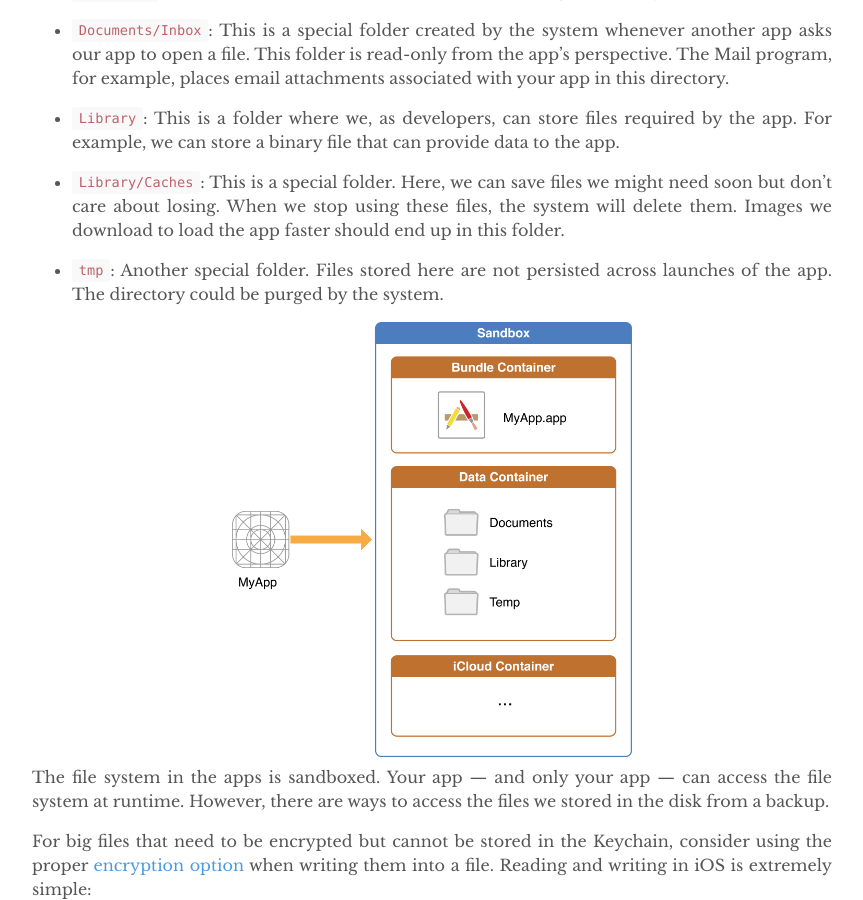
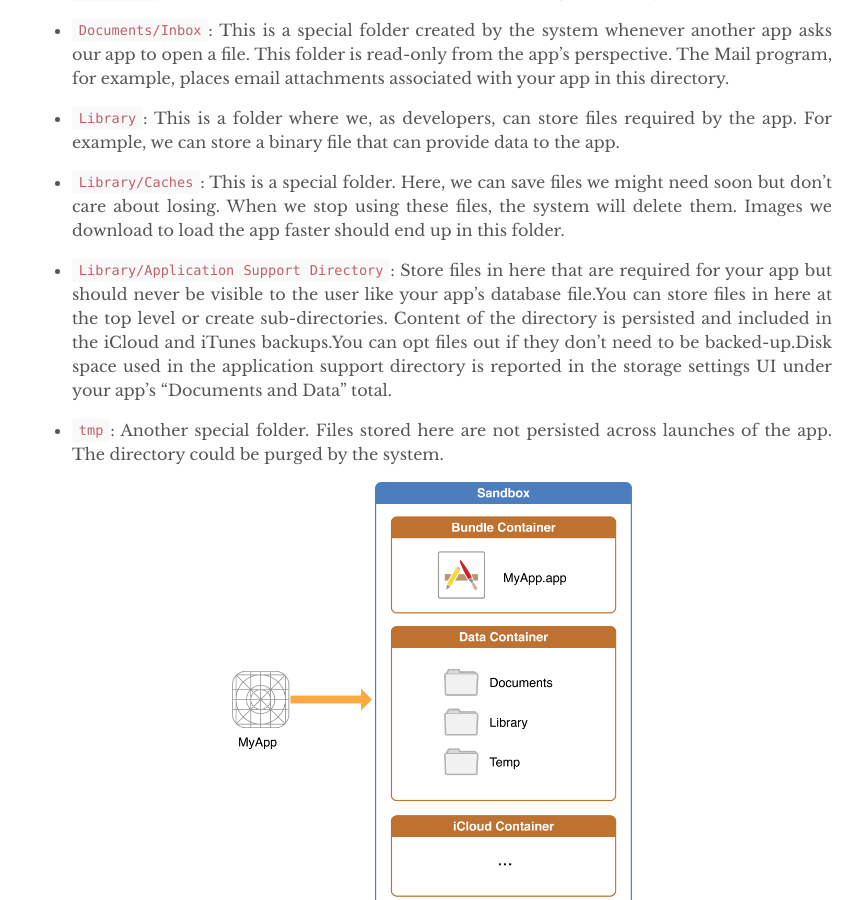
Before and after one commit to dlsolution/dlsolution.github.io, a Jekyll site: the page built from _posts/2019-04-22-data-persistence-in-ios.md, in a window 1280 px wide and 900 px high, scrolled down 3995 px. Shown: the whole window, without its empty margins (208-1071 px from the left). Built offline with Jekyll 4.4.1, drawn with Linux system fonts in a browser that asks for light colours.

Commit message:
Update 2019-04-22-data-persistence-in-ios.md

```diff
--- a/_posts/2019-04-22-data-persistence-in-ios.md
+++ b/_posts/2019-04-22-data-persistence-in-ios.md
@@ -148,6 +148,8 @@ URL classes, in general, are used when working with a network like API requests
 - `Library`: This is a folder where we, as developers, can store files required by the app. For example, we can store a binary file that can provide data to the app.
 
 - `Library/Caches`: This is a special folder. Here, we can save files we might need soon but don’t care about losing. When we stop using these files, the system will delete them. Images we download to load the app faster should end up in this folder.
+
+- `Library/Application Support Directory`: Store files in here that are required for your app but should never be visible to the user like your app’s database file.You can store files in here at the top level or create sub-directories. Content of the directory is persisted and included in the iCloud and iTunes backups.You can opt files out if they don’t need to be backed-up.Disk space used in the application support directory is reported in the storage settings UI under your app’s “Documents and Data” total.
 
 - `tmp`: Another special folder. Files stored here are not persisted across launches of the app. The directory could be purged by the system.
 
```
